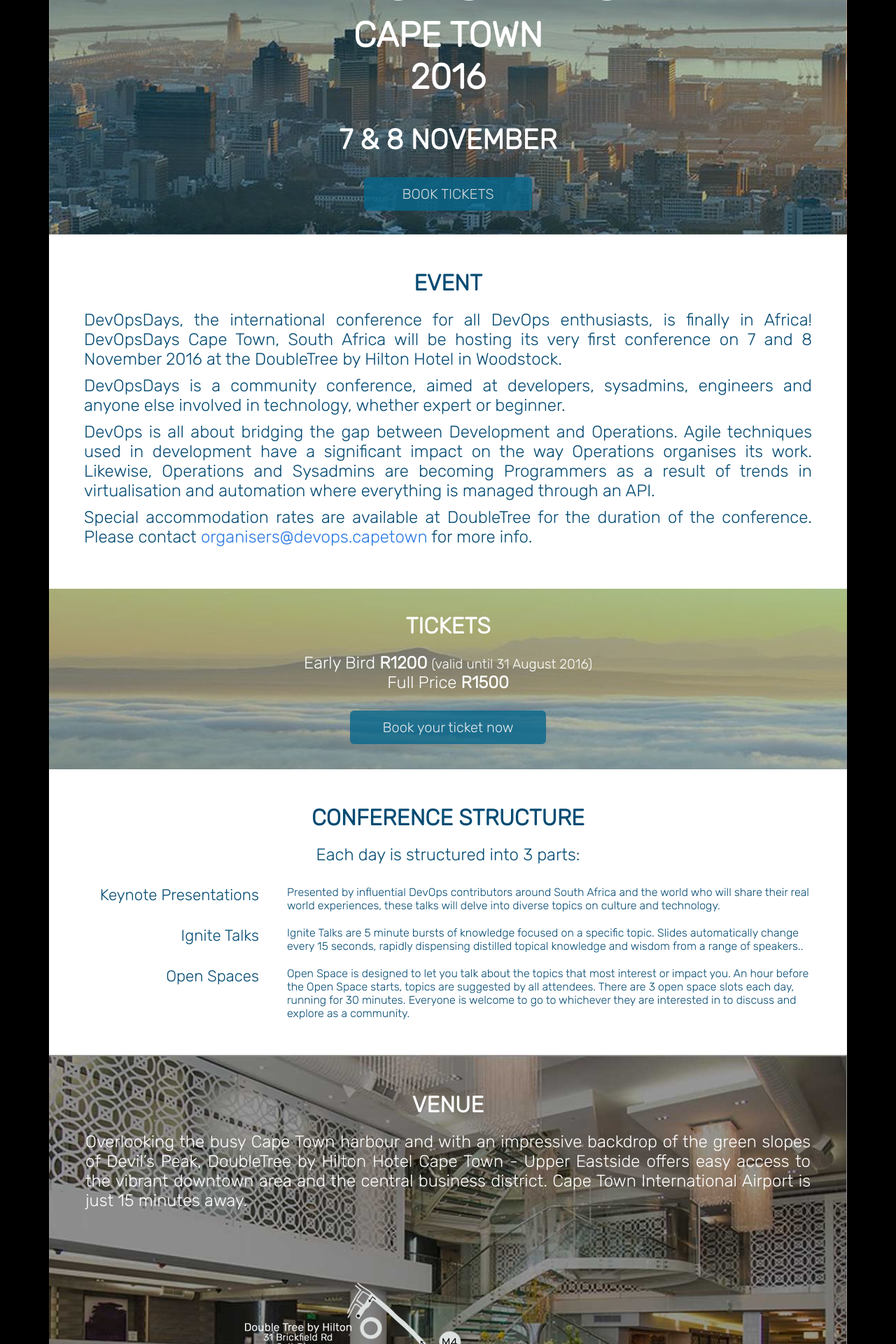
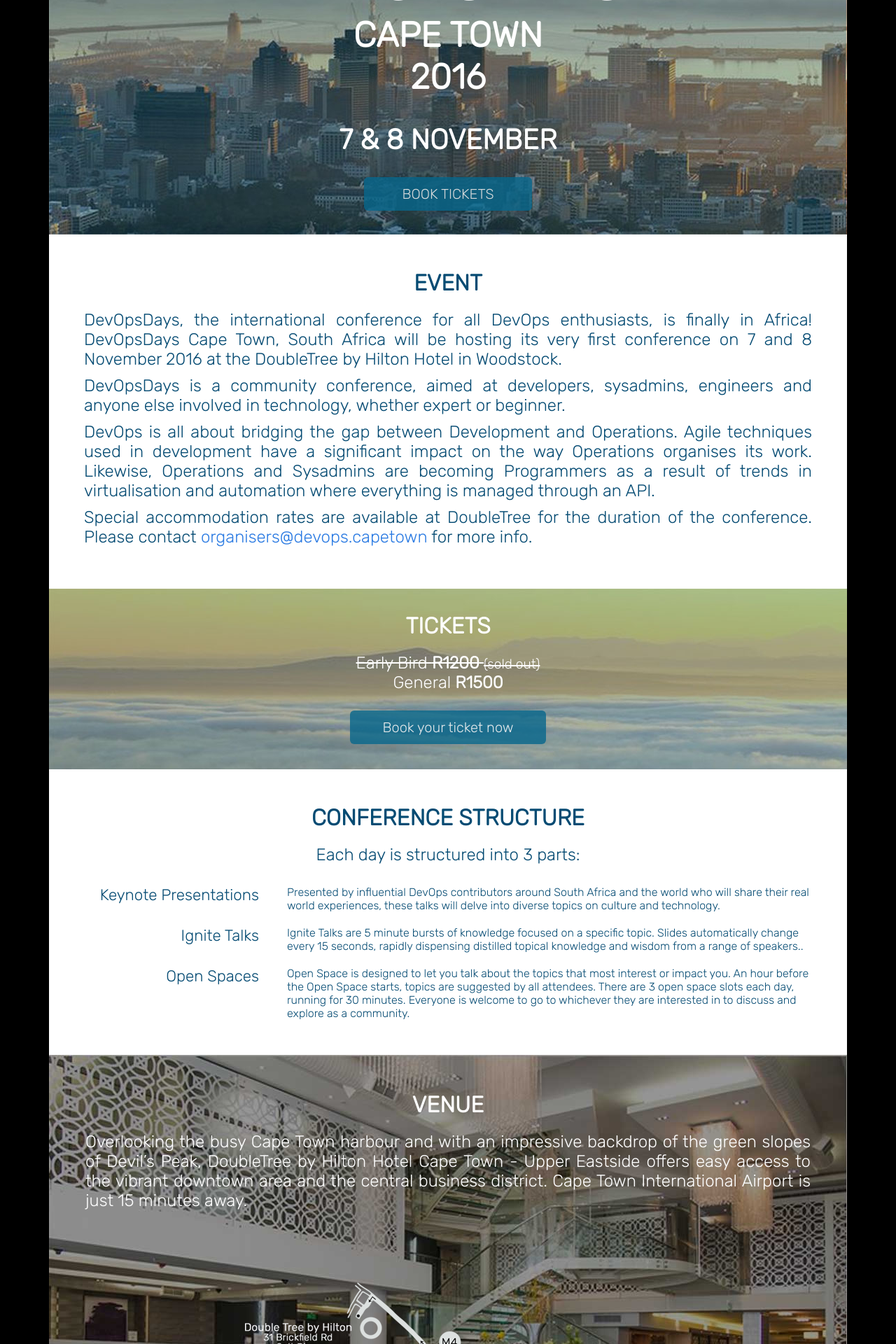
Before and after one commit to DevOpsCapeTown/website, a Jekyll site: the page built from devopsdays/index.html, in a window 1280 px wide. Shown: the part 543-2463 px from the top of the page at 70% size. Built offline with Jekyll 4.4.1, drawn with Linux system fonts in a browser that asks for light colours.

Commit message:
Close Early Bird ticket sales

```diff
--- a/_sass/_devopsdays.scss
+++ b/_sass/_devopsdays.scss
@@ -104,6 +104,10 @@
 
     * {
       text-align: center;
+    }
+
+    .sold {
+      text-decoration: line-through;
     }
 
     .price {
--- a/devopsdays/index.html
+++ b/devopsdays/index.html
@@ -25,7 +25,7 @@ show_header_buttons: true
 <div id="tickets">
   <a name="#tickets"></a>
   <h1>Tickets</h1>
-  <p>Early Bird <span class="price">R1200</span> <span class="small">(valid until 31 August 2016)</span><br>Full Price <span class="price">R1500</span></p>
+  <p><span class="sold">Early Bird <span class="price">R1200</span> <span class="small">(sold out)</span></span><br>General <span class="price">R1500</span></p>
   <div><a href="tickets.html" class="button">Book your ticket now</a></div>
 </div>
 
```
